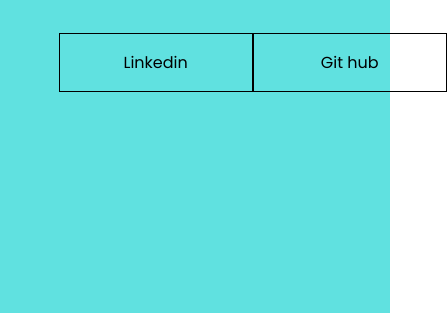
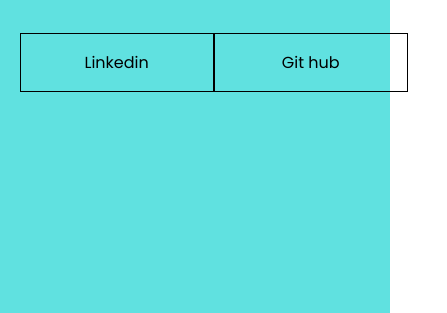
Before and after one commit to GabrielAzevedo99/Meu-Portifolio, a plain HTML site: page index.html in a window 390 px wide. Shown: the part 531-844 px from the top of the page, 447 px wide, since content can reach past the window. Drawn offline with Linux system fonts and the light colour scheme.

Commit message:
Update style.css

```diff
--- a/css/style.css
+++ b/css/style.css
@@ -33,7 +33,7 @@ body {
     .header-container {
         background: none;
         background-color: #60e1e0;
-        padding: 15%;
+        padding: 5%;
         text-align: center;
     }
 
```
